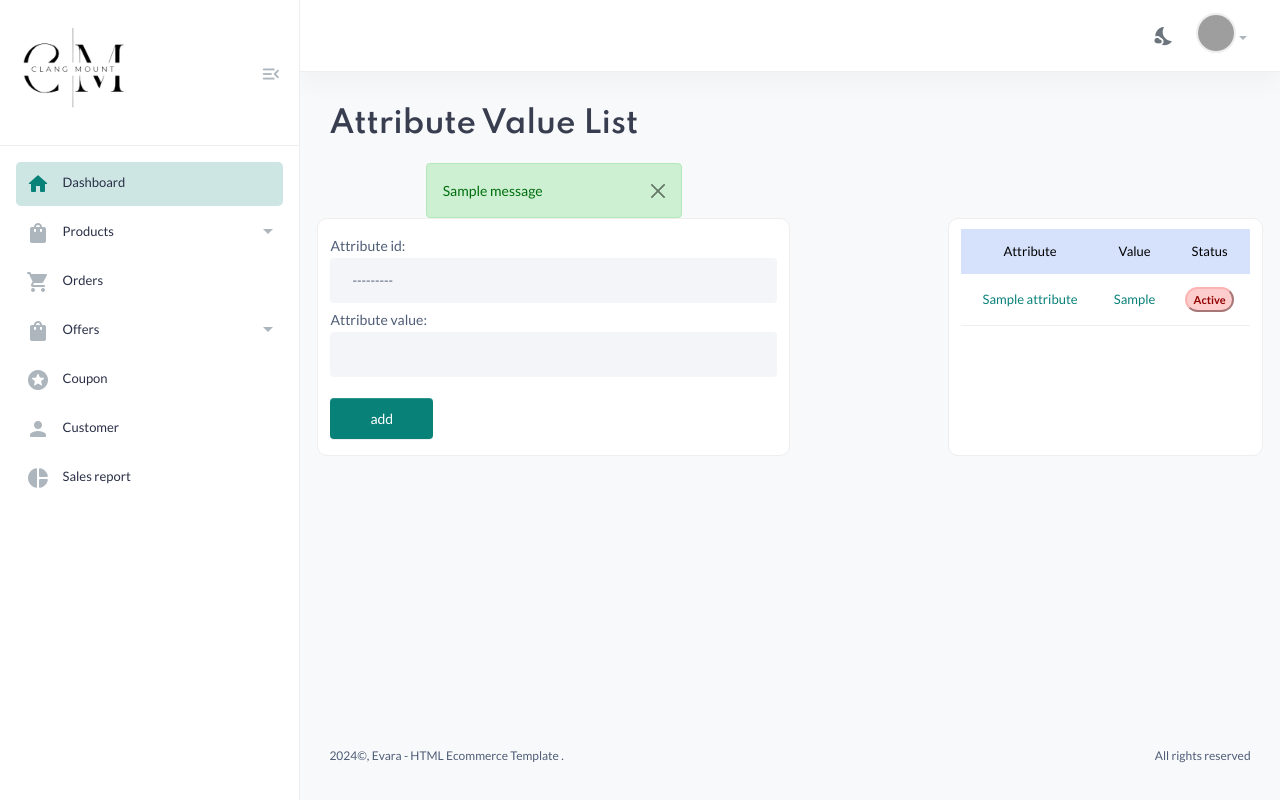
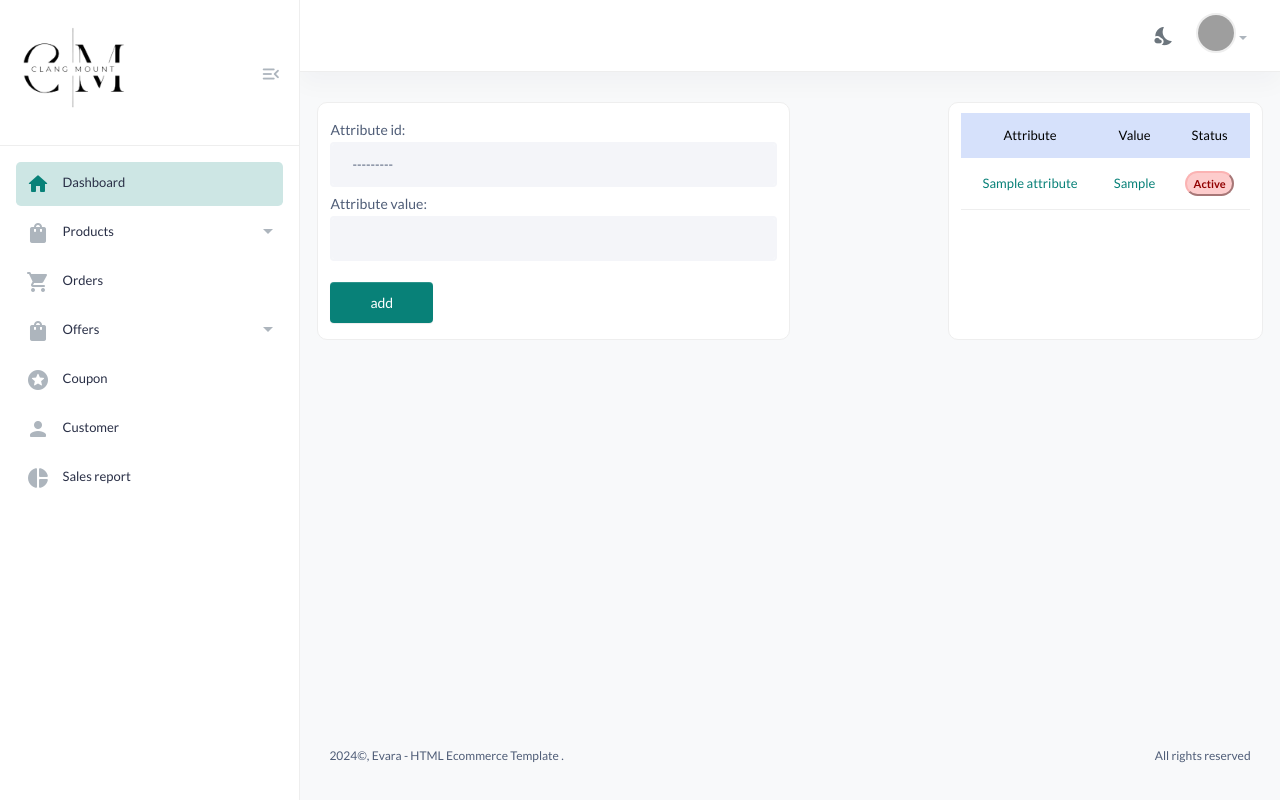
Before and after one commit to thomasstanly/Clang_Mount, a Django app: page /admin/product/attribute/value in a window 1280 px wide. Run offline with Django 4.2, Linux system fonts and the light colour scheme; a user stored in the database is signed in; tables that the repository leaves empty hold one stand-in row (values such as "Sample post"); one stand-in notice (Sample message) is shown; some libraries are stand-ins or nearby versions; grey boxes are pictures that could not be loaded.

Commit message:
attribute change

```diff
--- a/templates/cus_admin/page-attribute-values.html
+++ b/templates/cus_admin/page-attribute-values.html
@@ -5,17 +5,6 @@
   <main class="main-wrap">
     {% include 'cus_admin/header.html' %}
     <section class="content-main">
-      <div class="row">
-        <div class="col-6">
-          <h2 class="content-title card-title">Attribute Value List</h2>
-          {% for message in messages %}
-            <div id="client-home" class="alert alert-{{ message.tags }} alert-dismissible fade show col-xl-5 col-lg-6 col-md-7 col-10 mx-auto" role="alert" style="width: 20vw;margin: 0px;">
-              <strong>{{ message }}</strong>
-              <button type="button" class="btn-close" data-bs-dismiss="alert" aria-label="Close"></button>
-            </div>
-          {% endfor %}
-        </div>
-      </div>
       <div class="row justify-content-between">
         <div class="card col-6 pt-15">
           <form action="{% url 'product_app:add_attribute_value' %}" method="POST" enctype="multipart/form-data">
```
Also changed, not shown: templates/cus_admin/page-attribute.html (+0 -12 lines).
